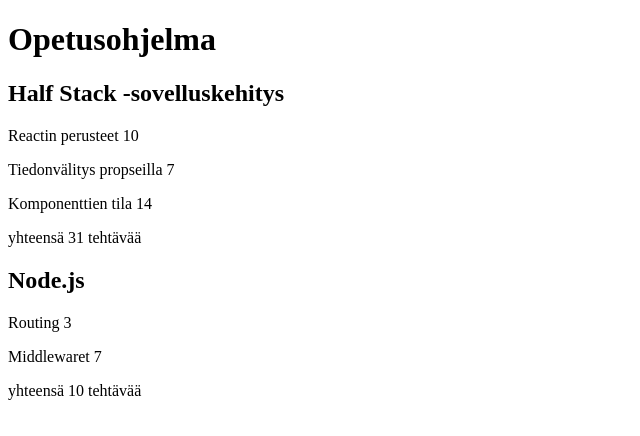
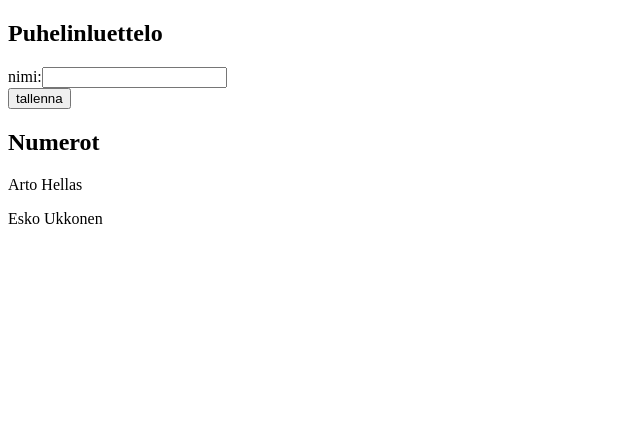
Before and after one commit to jounigit/fullstack-osa2, a React (Create React App) app: page / in a window 1280 px wide. Shown: the top 436 px of the page, without its empty margins (0-640 px from the left). Built offline with nearby package versions, Linux system fonts and the light colour scheme.

Commit message:
2.6 puhelinluettelo osa 1

```diff
--- a/src/App.js
+++ b/src/App.js
@@ -1,61 +1,57 @@
-import React from 'react'
-import Kurssi from './components/Kurssi'
+import React from 'react';
 
-const Kurssit = ({ kurssit }) => {
-  return (
-    <div>
-      <h1>Opetusohjelma</h1>
-      {kurssit.map(kurssi => <Kurssi key={kurssi.id} kurssi={kurssi} />)}
-    </div>
-  )
-}
+class App extends React.Component {
+  constructor(props) {
+    super(props)
+    this.state = {
+      persons: [
+        { name: 'Arto Hellas' },
+        { name: 'Esko Ukkonen' }
+      ],
+      newName: ''
+    }
+  }
 
-const App = () => {
-  const kurssit = [
-    {
-      nimi: 'Half Stack -sovelluskehitys',
-      id: 1,
-      osat: [
-        {
-          nimi: 'Reactin perusteet',
-          tehtavia: 10,
-          id: 1
-        },
-        {
-          nimi: 'Tiedonvälitys propseilla',
-          tehtavia: 7,
-          id: 2
-        },
-        {
-          nimi: 'Komponenttien tila',
-          tehtavia: 14,
-          id: 3
-        }
-      ]
-    },
-    {
-      nimi: 'Node.js',
-      id: 2,
-      osat: [
-        {
-          nimi: 'Routing',
-          tehtavia: 3,
-          id: 1
-        },
-        {
-          nimi: 'Middlewaret',
-          tehtavia: 7,
-          id: 2
-        }
-      ]
+  addPerson = (event) => {
+    event.preventDefault()
+    const personObject = {
+      name: this.state.newName
     }
-  ]
 
-return (
-  <div>
-    <Kurssit kurssit={kurssit} />
-  </div>
-)
+    const persons = this.state.persons.concat(personObject)
+
+    this.setState({
+      persons,
+      newName: ''
+    })
+  }
+
+  handlePersonChange = (event) => {
+    console.log(event.target.value)
+    this.setState({ newName: event.target.value })
+  }
+
+  render() {
+    return (
+      <div>
+        <h2>Puhelinluettelo</h2>
+        <form onSubmit={this.addPerson}>
+          <div>
+          nimi:
+          <input value={this.state.newName} onChange={this.handlePersonChange} />
+          </div>
+          <button type="submit">tallenna</button>
+        </form>
+
+        <h2>Numerot</h2>
+
+        <div>
+          {this.state.persons.map((person, i) => <p key={i}>{person.name}</p>)}
+        </div>
+
+      </div>
+    )
+  }
 }
 
 export default App
```
